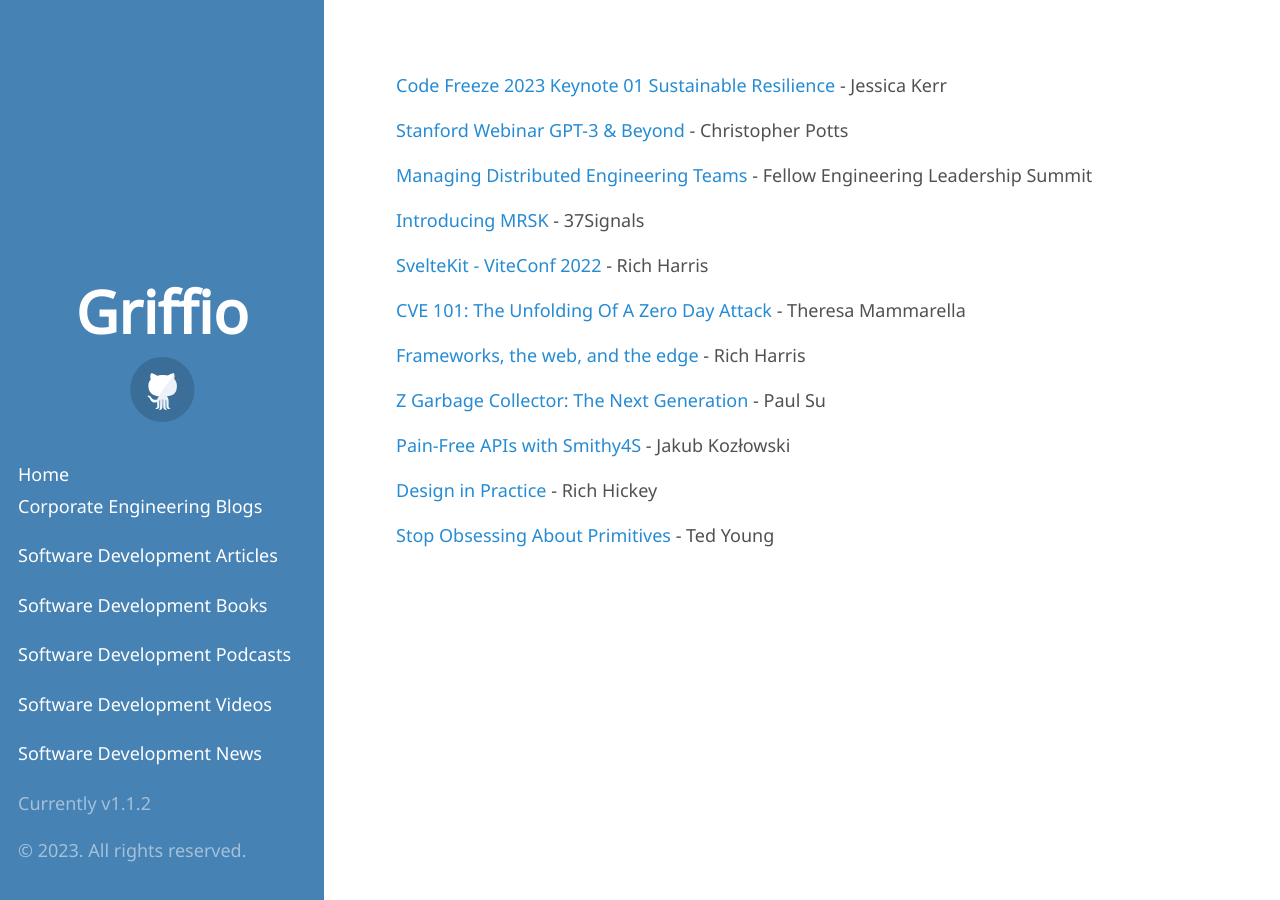
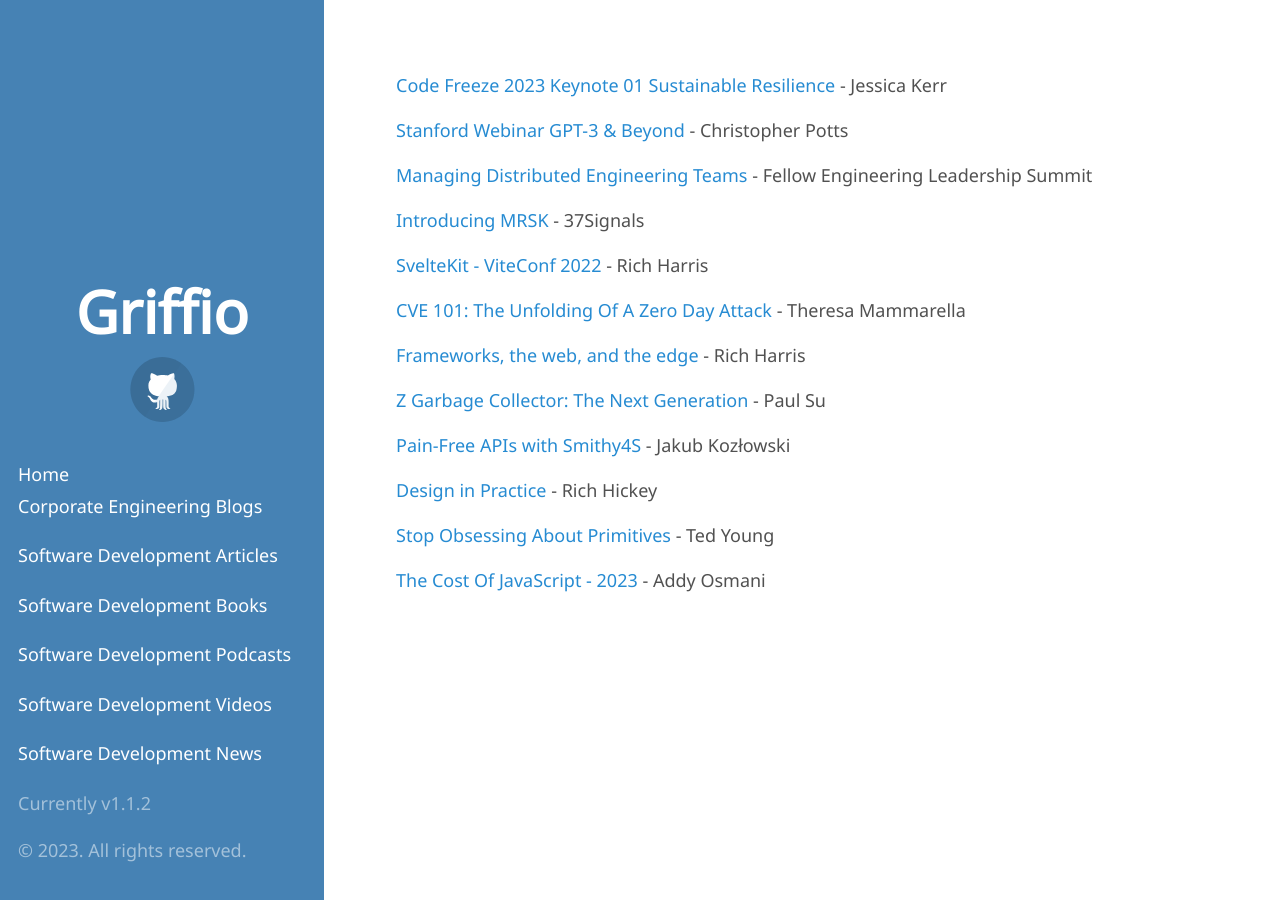
Before and after one commit to griffio/griffio.github.io, a Jekyll site: the page built from tech_talks_highlighted_2023.md, in a window 1280 px wide. Built offline with Jekyll 4.4.1, drawn with Linux system fonts in a browser that asks for light colours; some web fonts are replaced; our own code applies the rules of GitHub Pages for plain Markdown files.

Commit message:
Update tech_talks_highlighted_2023.md
The Cost Of JavaScript - 2023

```diff
--- a/tech_talks_highlighted_2023.md
+++ b/tech_talks_highlighted_2023.md
@@ -19,3 +19,5 @@
 [Design in Practice](https://www.youtube.com/watch?v=fTtnx1AAJ-c) - Rich Hickey
 
 [Stop Obsessing About Primitives](https://www.youtube.com/watch?v=hcx6DUjU24A) - Ted Young
+
+[The Cost Of JavaScript - 2023](https://www.youtube.com/watch?v=ZKH3DLT4BKw) - Addy Osmani
```
